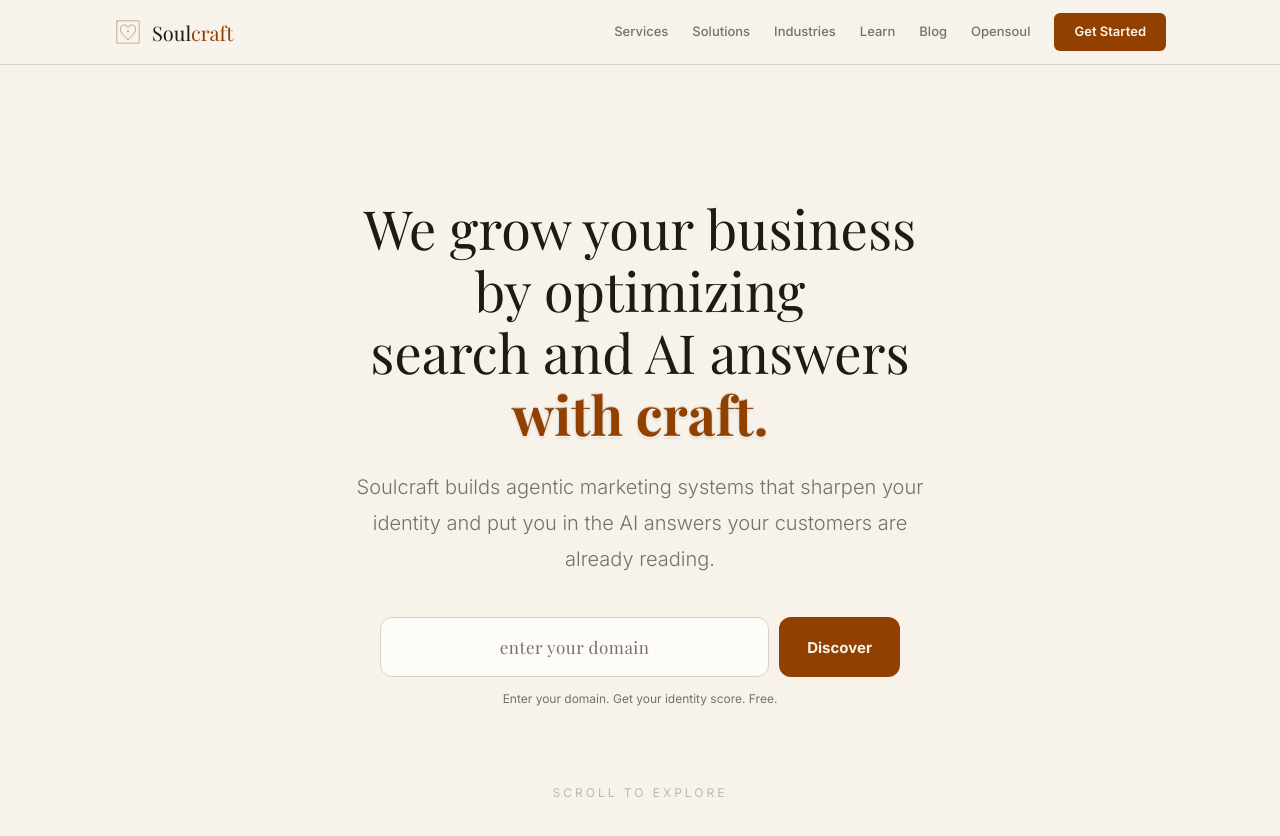
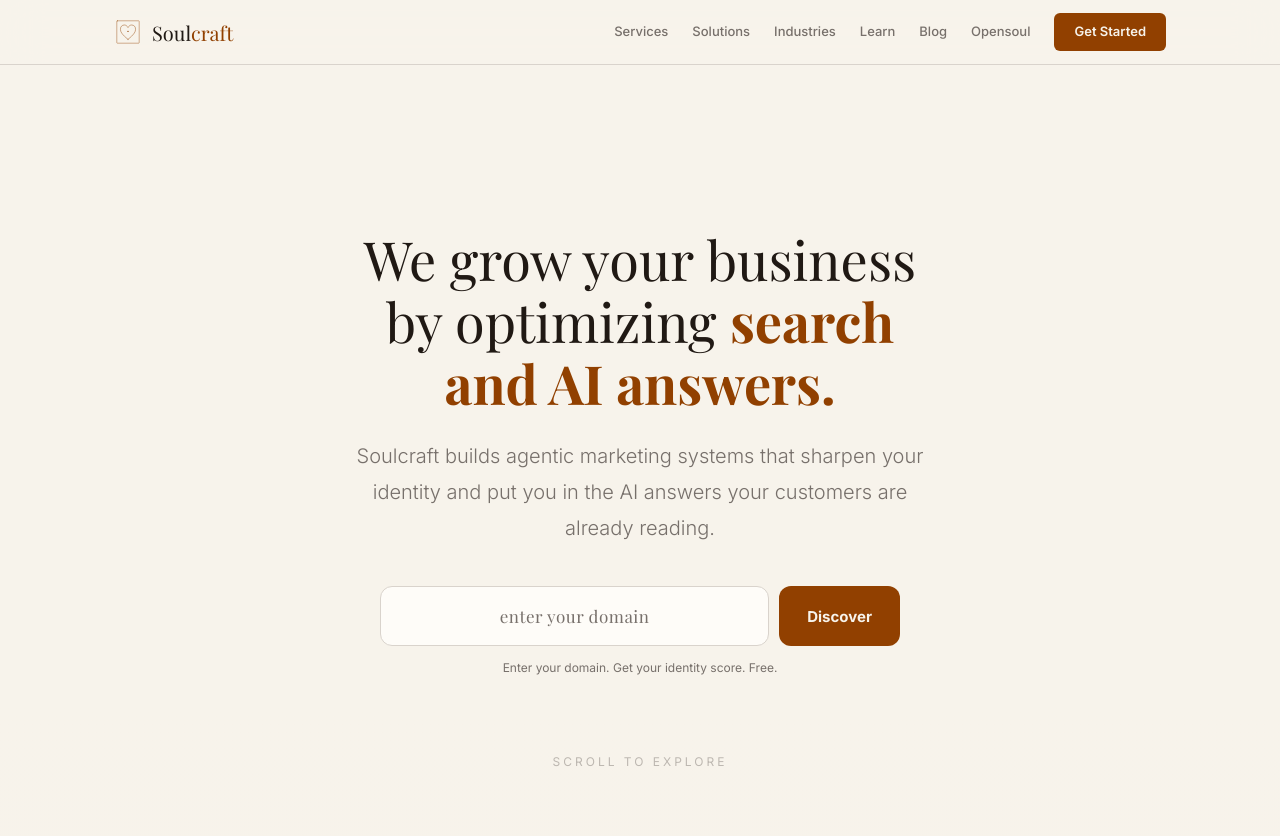
Before and after one commit to iamevandrake/soulcraft-site, a Jekyll site: the page index.html, which Jekyll copies as it is, in a window 1280 px wide and 900 px high. Shown: the top 836 px of the window. Built offline with Jekyll 4.4.1, drawn with Linux system fonts in a browser that asks for light colours; some web fonts are replaced.

Commit message:
Simplify homepage headline; bold "search and AI answers"
Drop the "with craft" phrase and forced line break; emphasis is now a
clean bold accent on "search and AI answers." (carved text-shadow removed).

Co-Authored-By: Claude Opus 4.8 (1M context) <noreply@anthropic.com>

```diff
--- a/index.html
+++ b/index.html
@@ -289,12 +289,7 @@ nav .container { display: flex; align-items: center; justify-content: space-betw
 .opening::after { content: ''; position: absolute; bottom: 0; left: 0; right: 0; height: 200px; background: linear-gradient(transparent, var(--black)); pointer-events: none; }
 .opening-inner { max-width: 700px; position: relative; z-index: 1; }
 .opening h1 { font-family: 'Playfair Display', serif; font-size: clamp(44px, 6vw, 72px); line-height: 1.1; color: var(--white); margin-bottom: 24px; font-weight: 400; }
-/* "with craft" — carved / letterpress into the paper */
-.opening h1 em { font-style: normal; color: var(--color-accent); font-weight: 700;
-  text-shadow:
-    0 1px 0 var(--color-surface),
-    0 -1px 1px oklch(22% 0.014 60 / 0.22),
-    0 2px 3px oklch(22% 0.014 60 / 0.14); }
+.opening h1 em { font-style: normal; color: var(--color-accent); font-weight: 700; }
 .opening .hero-sub { font-size: 20px; color: var(--muted); margin-bottom: 40px; line-height: 1.8; font-weight: 300; }
 
 /* Hero Soul Tool */
@@ -509,7 +504,7 @@ footer { padding: 48px 0; border-top: 1px solid var(--border); }
 <!-- Opening with integrated soul tool -->
 <section class="opening">
   <div class="opening-inner">
-    <h1 style="font-family:'Playfair Display',serif;font-size:clamp(32px,4.6vw,54px);line-height:1.15;color:var(--white);margin-bottom:24px;font-weight:400;">We grow your business by optimizing<br>search and AI answers <em>with craft.</em></h1>
+    <h1 style="font-family:'Playfair Display',serif;font-size:clamp(32px,4.6vw,54px);line-height:1.15;color:var(--white);margin-bottom:24px;font-weight:400;">We grow your business by optimizing <em>search and AI answers.</em></h1>
     <p class="hero-sub">Soulcraft builds agentic marketing systems that sharpen your identity and put you in the AI answers your customers are already reading.</p>
 
     <div class="hero-soul-tool" id="soul-tool">
```
